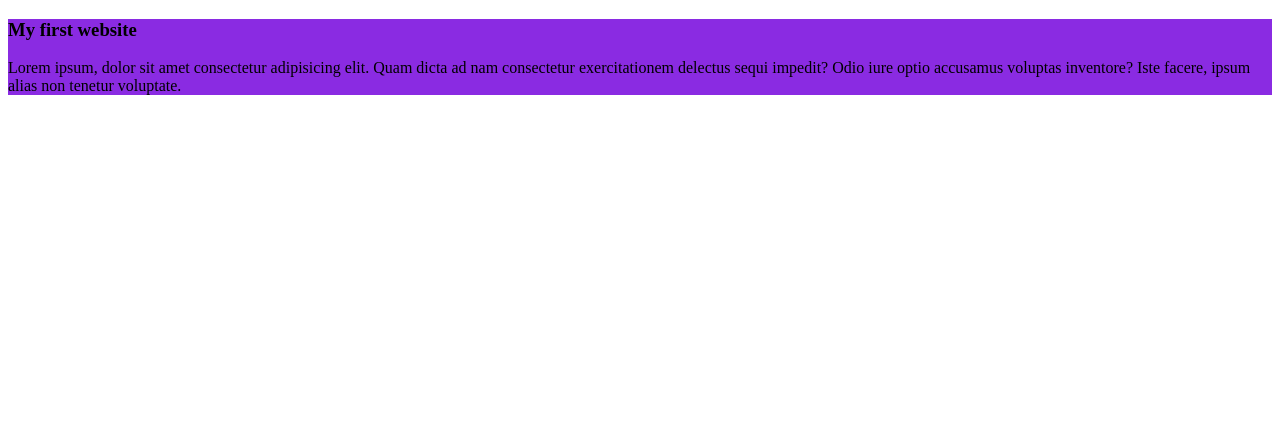
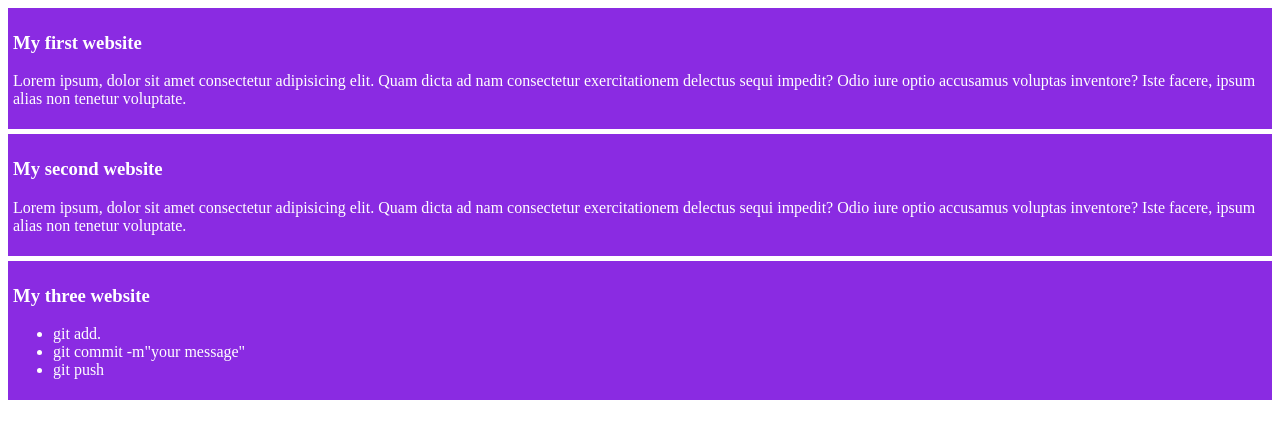
Before and after one commit to grapcode/my-graphcode-shop, a plain HTML site: page my-graphcode-shop/index.html in a window 1280 px wide. Drawn offline with Linux system fonts and the light colour scheme.

Commit message:
three header

```diff
--- a/my-graphcode-shop/index.html
+++ b/my-graphcode-shop/index.html
@@ -11,5 +11,18 @@
         <h3>My first website</h3>
         <p>Lorem ipsum, dolor sit amet consectetur adipisicing elit. Quam dicta ad nam consectetur exercitationem delectus sequi impedit? Odio iure optio accusamus voluptas inventore? Iste facere, ipsum alias non tenetur voluptate.</p>
     </div>
+    <div>
+        <h3>My second website</h3>
+        <p>Lorem ipsum, dolor sit amet consectetur adipisicing elit. Quam dicta ad nam consectetur exercitationem delectus sequi impedit? Odio iure optio accusamus voluptas inventore? Iste facere, ipsum alias non tenetur voluptate.</p>
+    </div>
+    <div>
+        <h3>My three website</h3>
+        <ul>
+            <li>git add.</li>
+            <li>git commit -m"your message"</li>
+            <li>git push</li>
+        </ul>
+    </div>
+
 </body>
 </html>
--- a/my-graphcode-shop/style.css
+++ b/my-graphcode-shop/style.css
@@ -1,3 +1,8 @@
 div{
     background-color: blueviolet;
+    padding: 5px;
+    margin-bottom: 5px;
 }
+h3, p, li{
+    color: rgb(255, 255, 255);
+}
```
